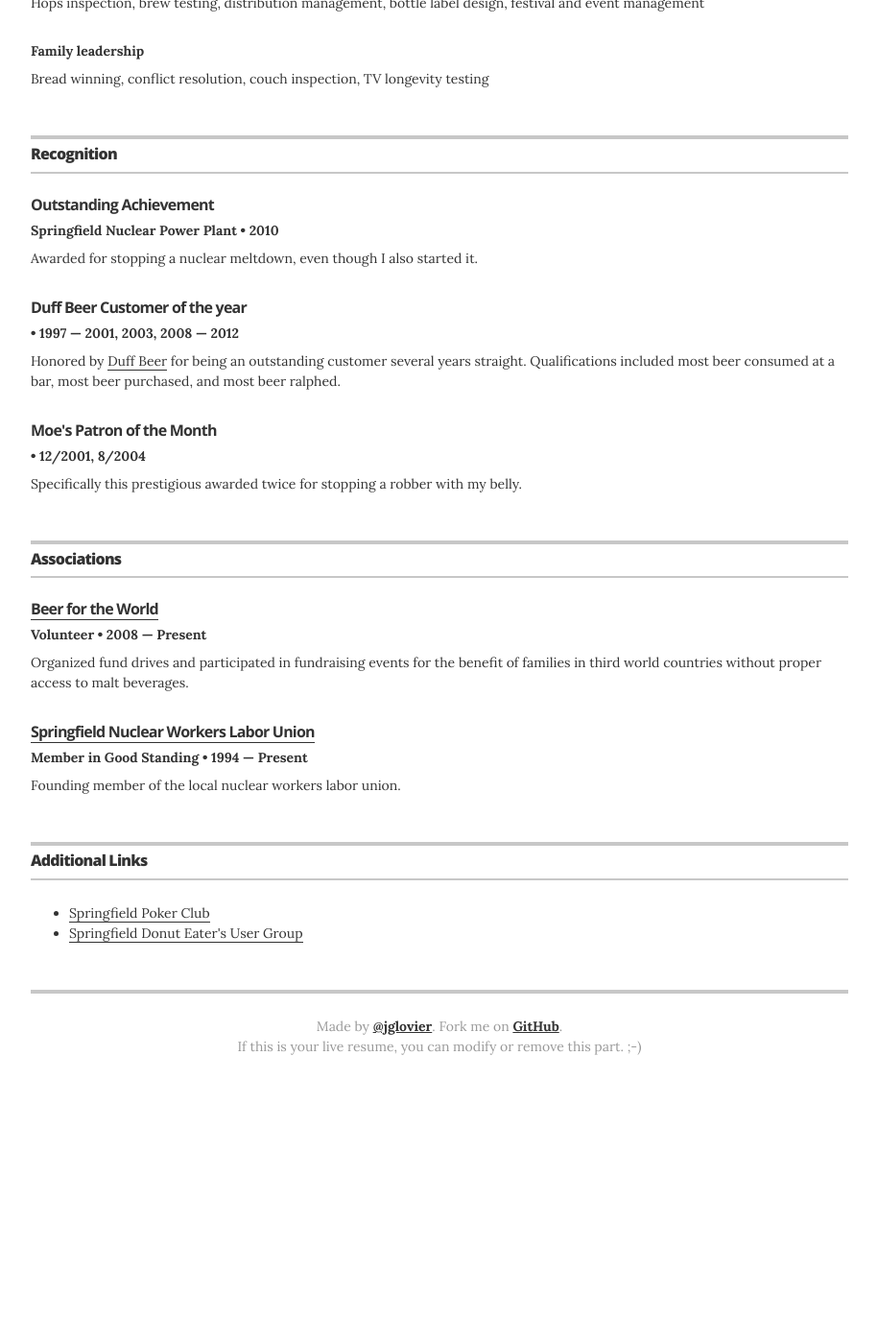
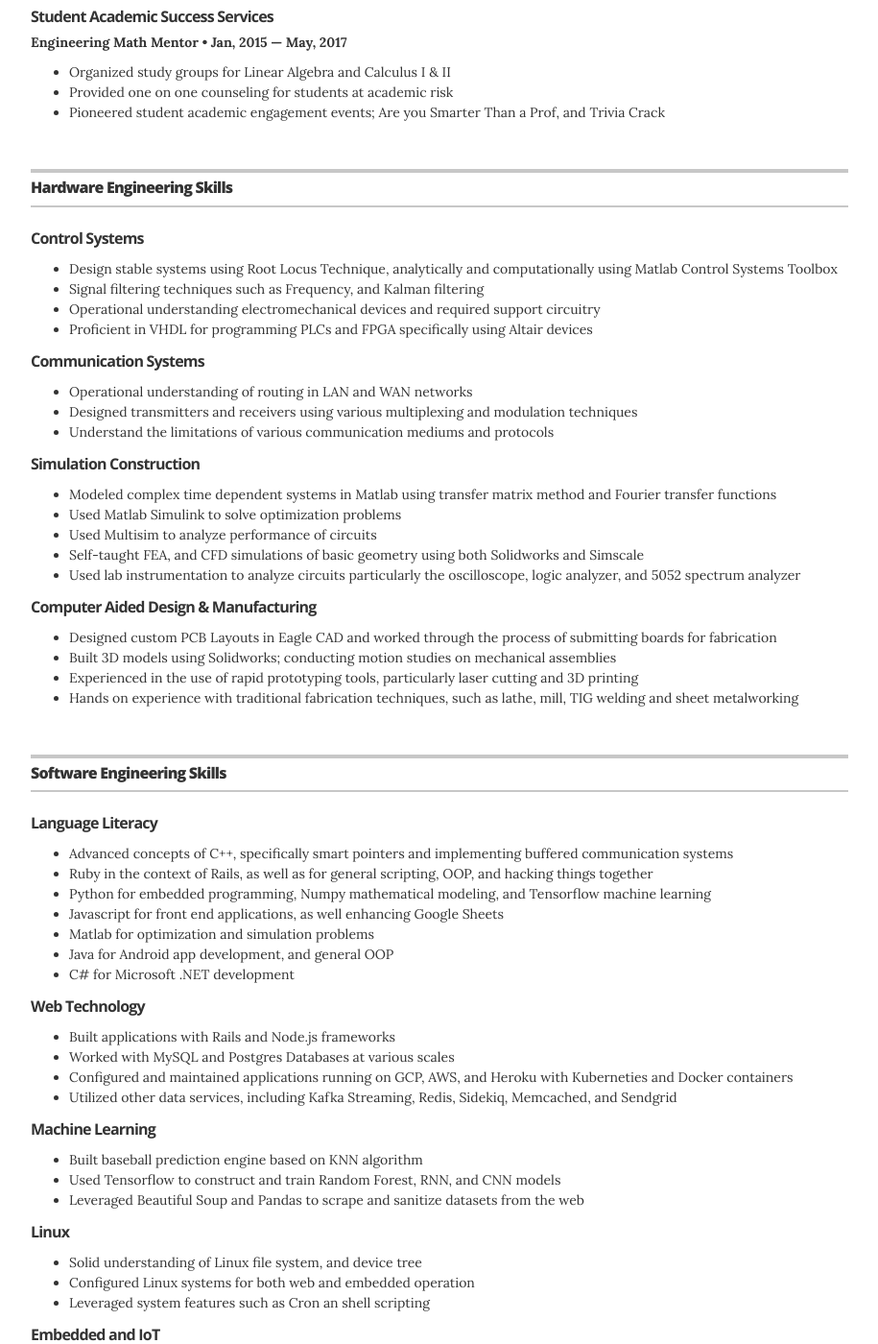
Before and after one commit to jglovier/resume-template, a Jekyll site: the page built from index.html, in a window 1280 px wide and 1400 px high, scrolled down 1668 px. Shown: the whole window at 96% size, without its empty margins (182-1097 px from the left). Built offline with Jekyll 4.4.1, drawn with Linux system fonts in a browser that asks for light colours; before the commit the page ends 2817 px from its top, so only the background shows below that; some of the changed text lies outside the part shown.

Commit message:
new content about me

```diff
--- a/Gemfile
+++ b/Gemfile
@@ -1,8 +1,6 @@
 source "https://rubygems.org"
 
 gem 'github-pages'
-gem 'jekyll-assets'
-gem 'jekyll-pdf'
 
 # this gem provides regeneration support improvements on Windows
 gem 'wdm', '>= 0.1.0' if Gem.win_platform?
--- a/_config.yml
+++ b/_config.yml
@@ -1,6 +1,5 @@
 # Site settings
-title: "Jekyll Resume Template"
-description: "A resume template for Jekyll and GitHub Pages sites."
+title: 'Nikhil Peri | Resume'
 
 # Build settings
 markdown: kramdown
@@ -9,47 +8,45 @@
   style: compressed
 
 # Resume settings
-resume_avatar:                  "true"
-resume_name:                    "Homer J. Simpson"
-resume_title:                   "Nuclear Safety Inspector"
-resume_contact_email:           "homerjsimpson@youremailaddress.com"
-resume_contact_telephone:       "555-7334"
-resume_contact_address:         "742 Evergreen Terrace, Springfield"
-resume_header_contact_info: "742 Evergreen Terrace, Springfield | 555-7334 | homerjsimpson@youremailaddress.com"
-resume_header_intro: "<p>This is the executive summary. You should write a few brief, concise, and meaningful sentences about yourself from a professional context, and your immediate career goals. Make the length appropriate for your needs, but K.I.S.S.</p>"
+resume_avatar:                  true
+resume_name:                    'Nikhil Peri'
+resume_title:                   'Electrical Engineer & Computer Scientist'
+resume_contact_email:           'nperi104@uottawa.ca'
+resume_contact_telephone:       '613-265-9279'
+resume_contact_address:         '48 Bridesburg Drive, Toronto Ontario'
+resume_header_intro: >
+  I am a passionate maker and aim to be a swiss army knife of skills.
+  I do not claim to know everything; but do claim to be able to learn anything.
+  I am a licensed pilot, founder of uOttawa Rocketry and have been a garage tinker'er my entire life.
+  I live with the philosophy <i>--Do what you can't</i>, and wish to work in an environment where
+  people get the license to step out of their comfort zone.
 
-# use "yes" to display the email contact button,
-# "no" to display an "I'm not looking for work" message,
+# use 'yes' to display the email contact button,
+# 'no' to display an 'I'm not looking for work' message,
 # or remove the resume_looking_for_work option entirely
 # to leave blank
-resume_looking_for_work:        "yes"
+# resume_looking_for_work:        'yes'
 
 # Decide which sections to use
 # comment out to hide
 resume_section_experience:      true
 resume_section_education:       true
+resume_section_skills:          true
 resume_section_projects:        true
-resume_section_skills:          true
-resume_section_recognition:     true
-resume_section_links:           true
-resume_section_associations:    true
+resume_section_recognition:     false
+resume_section_links:           false
+resume_section_associations:    false
 # resume_section_interests:       true
 
 # Resume social links
 # uncomment the options you wish to display, and add your own URL
 resume_social_links:
-  resume_github_url:            "https://github.com/jglovier/resume-template"
-  resume_twitter_url:           "http://twitter.com/jglovier"
-  resume_dribbble_url:          "https://dribbble.com/jag"
-  # resume_facebook_url:          "insert Facebook URL here"
-  resume_linkedin_url:          "https://www.linkedin.com/in/joelglovier"
-  # resume_instagram_url:         "insert your Instagram URL here"
-  resume_website_url:           "http://joelglovier.com"
+  resume_github_url:            'https://github.com/nikhilperi'
+  # resume_facebook_url:          'insert Facebook URL here'
+  resume_linkedin_url:          'https://www.linkedin.com/in/nikhil-peri-511639109'
+  # resume_instagram_url:         'insert your Instagram URL here'
+  resume_website_url:           'http://nikhilperi.github.io'
 resume_print_social_links:      true
 
 # Design settings
 resume_theme:                   default
-
-# Note: when editing locally, remember to restart
-# your Jekyll server when you edit this file. Changes
-# to _config.yml are only recognized when the server starts
--- a/_data/associations.yml
+++ /dev/null
@@ -1,15 +0,0 @@
-# Associations
-# comment out the urls if you do not wish to display them
-
-- organization: Beer for the World
-  role: Volunteer
-  year: 2008 &mdash; Present
-  url: http://beerfortheworld.com
-  summary: Organized fund drives and participated in fundraising events for the benefit of families in third world countries without proper access to malt beverages.
-
-
-- organization: Springfield Nuclear Workers Labor Union
-  role: Member in Good Standing
-  year: 1994 &mdash; Present
-  url: http://snwlu.org
-  summary: Founding member of the local nuclear workers labor union.
--- a/_data/education.yml
+++ b/_data/education.yml
@@ -1,6 +1,23 @@
-# Degree
-- degree: Associates Degree, Business Management
-  uni: Springfield College
-  year: 1984 &mdash; 1986
-  awards: Quickest to fall asleep
-  summary: If you had any meaningful roles at college, feel free to write about them here
+- degree: BASc. Electrical Engineering, BSc Computing Technology
+  uni: University of Ottawa
+  year: 2014 &mdash; Present
+  summary: >
+    Actively involved with the Centre for Entrepreneurship and Engineering Design working on various engineering projects,
+    Most notably team captain of uOttawa Rocketry, an interdisciplinary engineering team competing in the international
+    Spaceport America Cup.
+  list:
+    - Control Systems Specialization
+    - Nortel Networks Scholarship
+    - Dean's Honor List
+    - 2018 Ontario Engineering Programming Competition Director
+
+- degree: International Baccalaureate Diploma
+  uni: Michael Power St. Josephs
+  year: 2010 &mdash; 2014
+  summary: >
+    Specialized in History and Physics in this academically intensive and globally recognized program. Participated in
+    student ventures such as Free The Children, and Duke of Edinburgh Award
+  list:
+    - Completed 3 University Level Courses
+    - Core French Certificate
+    - 4 year Re-elected member of Student Council
--- a/_data/experience.yml
+++ b/_data/experience.yml
@@ -1,19 +1,45 @@
-# Jobs
-# Springfield Nuclear Power Plant
-- company: Springfield Nuclear Power Plant
-  position: Safety Inspector
-  duration: Nov, 1980 &mdash; Present
-  summary: Write about your core competencies in one or two sentences describing your position. If you held the position for a long time, it could be a longer section, including a couple bullet points	<ul class="resume-item-list"><li>Ate lots of donuts</li><li>Fell asleep rarely</li><li>Left promptly at end of day (sometimes earlier)</li></ul>
+- company: Shopify
+  position: Full Stack Developer
+  duration: Jan, 2017 &mdash; Present
+  summary: >
+    Worked on the Services Marketplace Team building a platform to broker agreements between
+    Entrepreneurs and contract professionals. On this high productivity team, I worked on range of project scales.
+    Responsible for collaborating across the company with stakeholders of different disciplines and backgrounds.
+  list:
+    - Built a recommendation system leveraging Apache Kafka
+    - Developed applications using Linux, React, Rails, MySql stack
+    - Contributed to the open source Experiments Framework <a href="https://github.com/shopify/verdict">Verdict</a>
+    - Used operational tools such as ModeAnalytics and Datadog
 
-# Windmill Crank Operator
-- company: Sir Putt-A-Lot's Merrie Olde Fun Centre
-  position: Safety Inspector
-  duration:  Jun, 1978 &mdash; Sept, 1979
-  summary: If your stint was shorter, feel free to be brief and just call out the most meaningful points of your role. Be concise, and be meaninful. The person reading just needs enough to want to talk to you more about your experience.
+- company: Microsemi
+  position: Software Engineer
+  duration:  May, 2016 &mdash; Sept, 2016
+  summary: >
+    Worked alongside the Timing and Synchronization R&D Team developing Microsoft
+    .NET applications to help customers and internal engineers configure embedded
+    timing chips over FTDI.
+  list:
+    - Designed algorithms used for configuring device registers and selecting frequency parameters
+    - Programmed .NET applications in C# and .dll libraries in C++ both from scratch and on top of existing code
+    - Conducted validation of power consumption and signal quality on timing devices
+    - Read and produced circuit schematics and semiconductor datasheets
 
+- company: Sportstats Technology and Timing Ltd.
+  position: Race Timer
+  duration:  Oct, 2014 &mdash; Present
+  summary: >
+    Responsible for timing both high profile events (ex. Toronto Marathon) and local
+    races. Worked under high stress circumstances, and required to perform tasks
+    quickly and consistently without errors
+  list:
+    - Use of RFID timing systems which involved troubleshooting electromagnetic interference, GSM connectivity etc.
+    - Worked with FTP client-server to post live results
+    - Worked with RunScore database system to validate and score results
 
-# Front Desk Attendant
-- company: Simpson Lazer Tag
-  position: Front Desk Attendant
-  duration:   Jun, 1975  &mdash; May, 1978
-  summary: Boy, when Marge first told me she was going to the Police Academy, I thought it would be fun and exciting, you know, like the movie... Spaceballs. But instead, it's been painful and disturbing, like the movie Police Academy.
+- company: Student Academic Success Services
+  position: Engineering Math Mentor
+  duration:  Jan, 2015 &mdash; May, 2017
+  list:
+    - Organized study groups for Linear Algebra and Calculus I & II
+    - Provided one on one counseling for students at academic risk
+    - Pioneered student academic engagement events; Are you Smarter Than a Prof, and Trivia Crack
--- a/_data/interests.yml
+++ /dev/null
@@ -1,4 +0,0 @@
-# Interests
-- description: Drinking beer.
-- description: Grand Funk Railroad.
-- description: Flanders' lawnmower.
--- a/_data/links.yml
+++ /dev/null
@@ -1,5 +0,0 @@
-# links
-- url: "#"
-  description: Springfield Poker Club
-- url: "#"
-  description: Springfield Donut Eater's User Group
--- a/_data/recognitions.yml
+++ /dev/null
@@ -1,15 +0,0 @@
-# Recognitions
-- award: Outstanding Achievement
-  organization: Springfield Nuclear Power Plant
-  year: 2010
-  summary: Awarded for stopping a nuclear meltdown, even though I also started it.
-
-- award: Duff Beer Customer of the year
-  organization:
-  year: 1997 &mdash; 2001, 2003, 2008 &mdash; 2012
-  summary: Honored by <a href="https://en.wikipedia.org/wiki/Duff_Beer">Duff Beer</a> for being an outstanding customer several years straight. Qualifications included most beer consumed at a bar, most beer purchased, and most beer ralphed.
-
-- award: Moe's Patron of the Month
-  organization:
-  year: 12/2001, 8/2004
-  summary: Specifically this prestigious awarded twice for stopping a robber with my belly.
--- a/_data/skills.yml
+++ b/_data/skills.yml
@@ -1,12 +1,66 @@
-# Skills
-# Donut design
-- skill: Donut design
-  description: Sprinkle art, icing design, eclair management, taste testing, donut/coffee pairing research
+- title: Hardware Engineering
+  skills:
+    - title: Control Systems
+    - list:
+      - Design stable systems using Root Locus Technique, analytically and computationally using Matlab Control Systems Toolbox
+      - Signal filtering techniques such as Frequency, and Kalman filtering
+      - Operational understanding electromechanical devices and required support circuitry
+      - Proficient in VHDL for programming PLCs and FPGA specifically using Altair devices
 
-# Craft beer brewing
-- skill: Craft beer brewing
-  description: Hops inspection, brew testing, distribution management, bottle label design, festival and event management
+    - title: Communication Systems
+    - list:
+      - Operational understanding of routing in LAN and WAN networks
+      - Designed transmitters and receivers using various multiplexing and modulation techniques
+      - Understand the limitations of various communication mediums and protocols
 
-# Family leadership
-- skill: Family leadership
-  description: Bread winning, conflict resolution, couch inspection, TV longevity testing
+    - title: Simulation Construction
+    - list:
+      - Modeled complex time dependent systems in Matlab using transfer matrix method and Fourier transfer functions
+      - Used Matlab Simulink to solve optimization problems
+      - Used Multisim to analyze performance of circuits
+      - Self-taught FEA, and CFD simulations of basic geometry using both Solidworks and Simscale
+      - Used lab instrumentation to analyze circuits particularly the oscilloscope, logic analyzer, and 5052 spectrum analyzer
+
+    - title: Computer Aided Design & Manufacturing
+    - list:
+      - Designed custom PCB Layouts in Eagle CAD and worked through the process of submitting boards for fabrication
+      - Built 3D models using Solidworks; conducting motion studies on mechanical assemblies
+      - Experienced in the use of rapid prototyping tools, particularly laser cutting and 3D printing
+      - Hands on experience with traditional fabrication techniques, such as lathe, mill, TIG welding and sheet metalworking
+
+- title: Software Engineering
+  skills:
+    - title: Language Literacy
+    - list:
+      - Advanced concepts of C++, specifically smart pointers and implementing buffered communication systems
+      - Ruby in the context of Rails, as well as for general scripting, OOP, and hacking things together
+      - Python for embedded programming, Numpy mathematical modeling, and Tensorflow machine learning
+      - Javascript for front end applications, as well enhancing Google Sheets
+      - Matlab for optimization and simulation problems
+      - Java for Android app development, and general OOP
+      - C# for Microsoft .NET development
+
+    - title: Web Technology
+    - list:
+      - Built applications with Rails and Node.js frameworks
+      - Worked with MySQL and Postgres Databases at various scales
+      - Configured and maintained applications running on GCP, AWS, and Heroku with Kuberneties and Docker containers
+      - Utilized other data services, including Kafka Streaming, Redis, Sidekiq, Memcached, and Sendgrid
+
+    - title: Machine Learning
+    - list:
+      - Built baseball prediction engine based on KNN algorithm
+      - Used Tensorflow to construct and train Random Forest, RNN, and CNN models
+      - Leveraged Beautiful Soup and Pandas to scrape and sanitize datasets from the web
+
+    - title: Linux
+    - list:
+      - Solid understanding of Linux file system, and device tree
+      - Configured Linux systems for both web and embedded operation
+      - Leveraged system features such as Cron an shell scripting
+
+    - title: Embedded and IoT
+    - list:
+      - Build systems using Web Sockets, FTDI, SPI, I2C, UART, and BT interfaces
+      - Controlled devices using register write commands, and higher level REST APIs
+      - Understand principles of IP routing and various network topologies
--- a/_includes/head.html
+++ b/_includes/head.html
@@ -14,5 +14,5 @@
 
   <link rel="stylesheet" href="css/main.css">
   <link rel="canonical" href="{{ page.url | replace:'index.html','' | prepend: site.baseurl | prepend: site.url }}">
-  <link rel="icon" type="image/x-icon" href="/favicon.png" />
+  <link rel="icon" type="image/x-icon" href="favicon.png" />
 </head>
--- a/_layouts/resume.html
+++ b/_layouts/resume.html
@@ -98,6 +98,28 @@
       <!-- end Experience -->
       {% endif %}
 
+      {% if site.resume_section_skills %}
+      <!-- begin Skills -->
+      {% for group in site.data.skills %}
+      <section class="content-section">
+        <header class="section-header">
+          <h2>{{ group.title }} Skills</h2>
+        </header>
+        <div class="resume-item">
+          {% for skill in group.skills %}
+          <h3 class="resume-item-title" itemprop="name">{{ skill.title }}</h3>
+          <ul class="resume-item-list">
+          {% for item in skill.list %}
+            <li>{{ item }}</li>
+          {% endfor %}
+          </ul>
+          {% endfor %}
+        </div>
+      </section>
+      {% endfor %}
+      <!-- end Skills -->
+      {% endif %}
+
       {% if site.resume_section_projects %}
       <!-- begin Projects -->
       <section class="content-section">
@@ -116,24 +138,6 @@
 
       </section>
       <!-- end Projects -->
-      {% endif %}
-
-      {% if site.resume_section_skills %}
-      <!-- begin Skills -->
-      <section class="content-section">
-
-        <header class="section-header">
-          <h2>Skills</h2>
-        </header>
-        {% for skill in site.data.skills %}
-        <div class="resume-item">
-          <h4 class="resume-item-details">{{ skill.skill }}</h4>
-          <p class="resume-item-copy">{{ skill.description }}</p>
-        </div>
-        {% endfor %}
-
-      </section>
-      <!-- end Skills -->
       {% endif %}
 
       {% if site.resume_section_recognition %}
@@ -233,8 +237,7 @@
       {% endif %}
 
       <footer class="page-footer">
-        <p class="footer-line">Made by <a href="http://twitter.com/jglovier">@jglovier</a>. Fork me on <a href="https://github.com/jglovier/resume-template">GitHub</a>.</p>
-        <p class="footer-line">If this is your live resume, you can modify or remove this part. ;-)</p>
+
       </footer>
 
     </div>
```
Also changed, not shown: favicon.png, images/avatar.jpg, images/screenshot.png (deleted), 1 other file.
